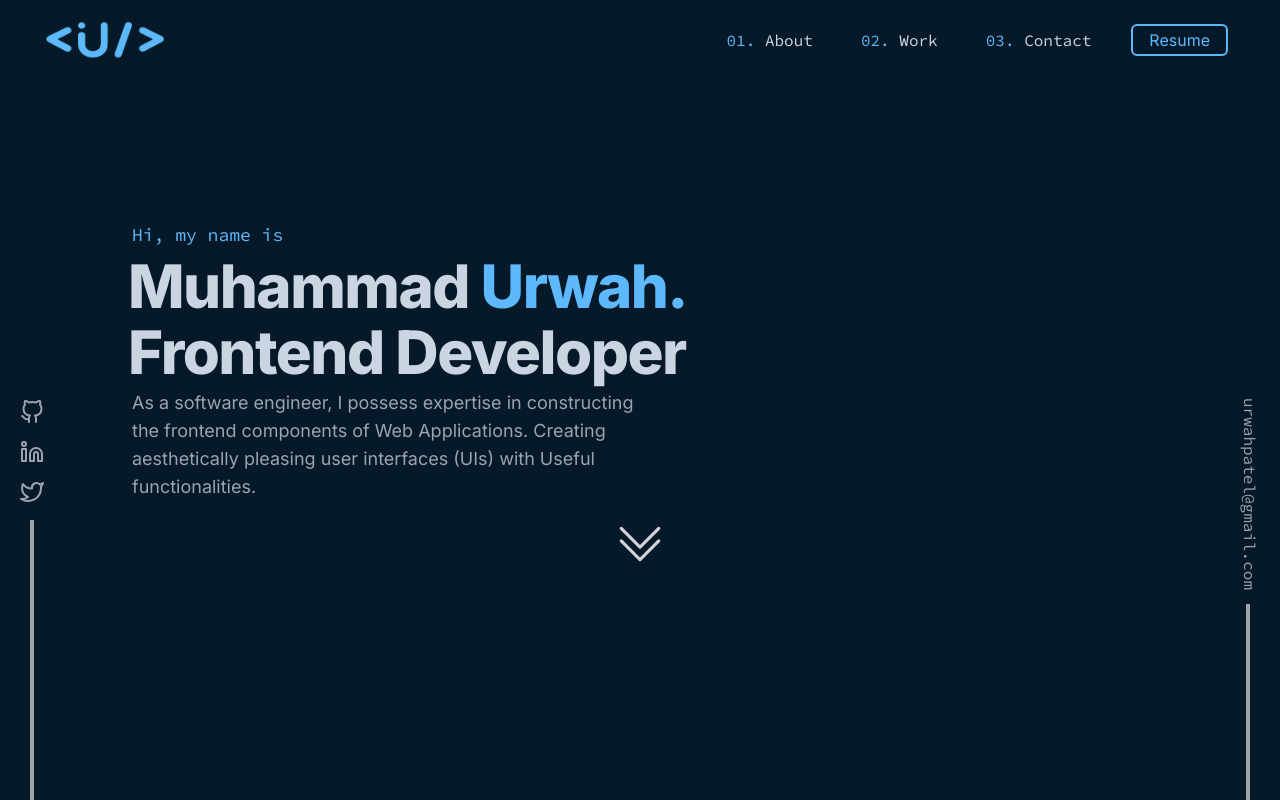
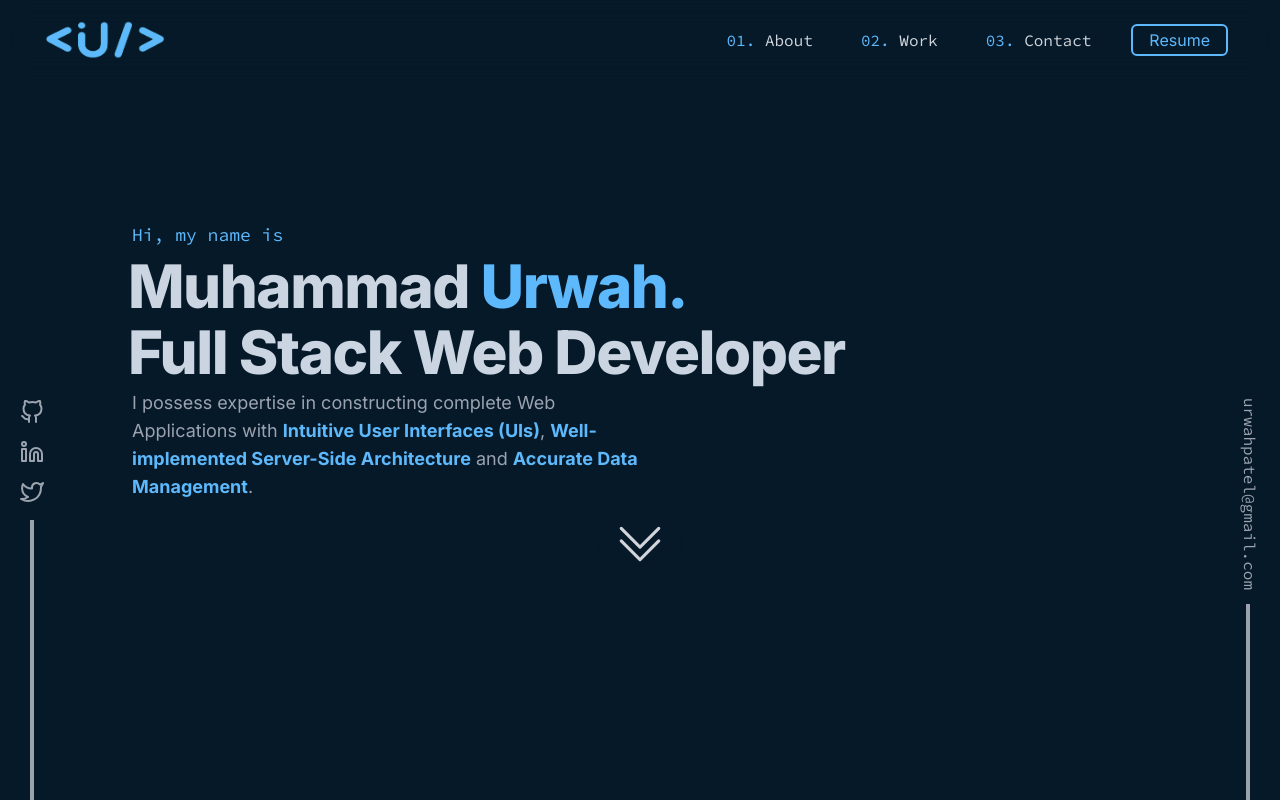
Before and after one commit to urwah1248/portfolioV2, a Next.js app: page / in a window 1280 px wide. Shown: the top 800 px of the page. Built offline with nearby package versions, Linux system fonts and the light colour scheme.

Commit message:
Updated bio and added google search tag

```diff
--- a/src/components/Welcome.jsx
+++ b/src/components/Welcome.jsx
@@ -10,11 +10,11 @@ const Welcome = () => {
           <span className='text-accent'> Urwah.</span>
         </h1>
         <h1 className='text-slate-300 my-[0.5vw] text-[26px] leading-none sm:text-[9vw] font-sans font-extrabold md:text-6xl tracking-tight'>
-          Frontend Developer
+          Full Stack Web Developer
         </h1>
       </div>
       <p className='ml-1 md:w-1/2'>
-      As a software engineer, I possess expertise in constructing the frontend components of Web Applications. Creating aesthetically pleasing user interfaces (UIs) with Useful functionalities.
+        I possess expertise in constructing complete Web Applications with <strong className='text-accent'>Intuitive User Interfaces (UIs)</strong>, <strong className='text-accent'>Well-implemented Server-Side Architecture</strong> and <strong className='text-accent'>Accurate Data Management</strong>.
       </p>
       <a href="#about">
         <button className='block text-gray-300 mx-auto border-2 border-bg hover:border-gray-300 rounded-full p-4'>
--- a/src/pages/index.js
+++ b/src/pages/index.js
@@ -30,6 +30,8 @@ export default function Home() {
         <meta name="og:title" content="Portfolio | Muhammad Urwah"/>
         <meta name="og:image" content="%PUBLIC_URL%/portfoliocover.png"/>
         <meta name="og:description" content="Frontend Developer portfolio showcasing few projects."/>
+
+        <meta name="google-site-verification" content="MobfQCNaGGKgy87BjX4BJuKhWKxMVvnV4NwDPhYV-8c" />
       </Head>
 
       <Header/>
```
